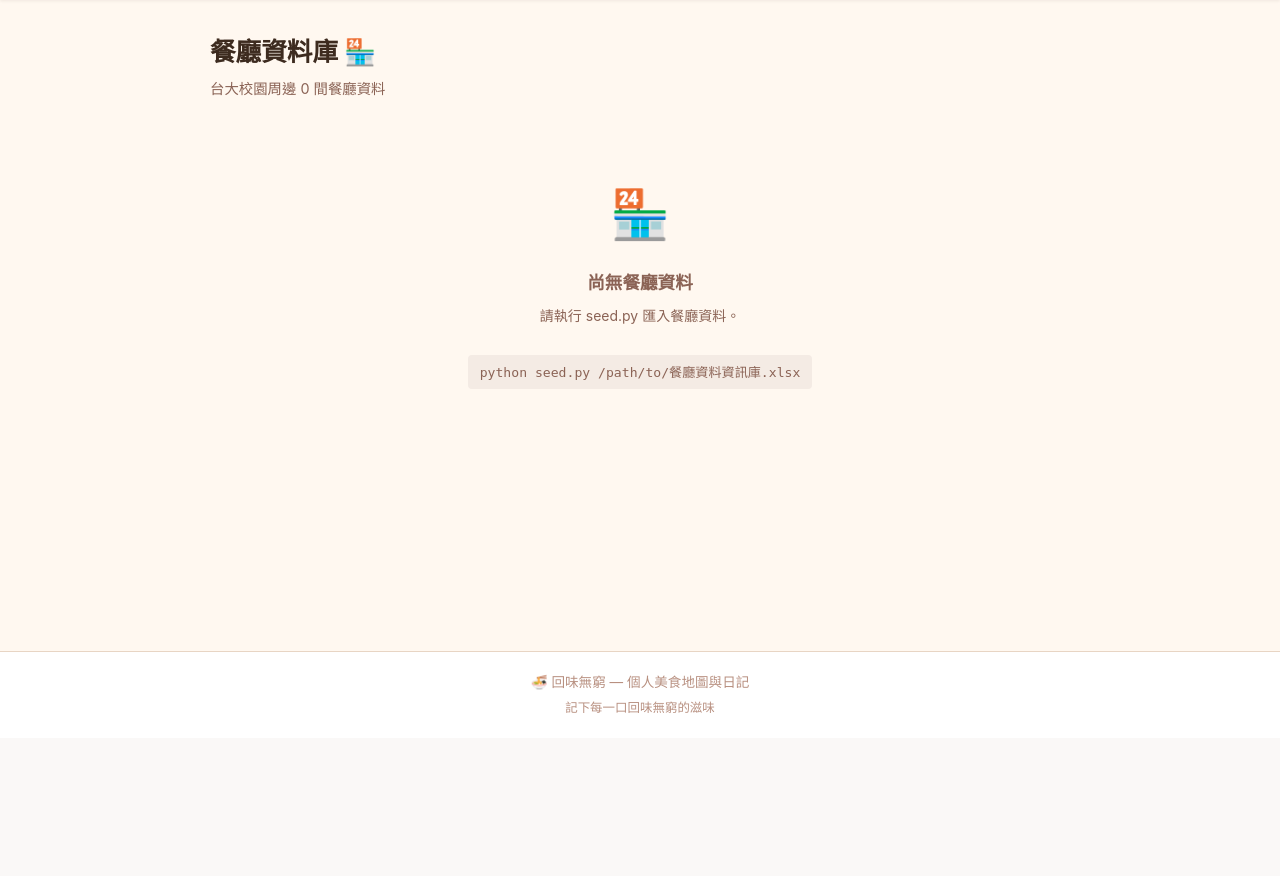
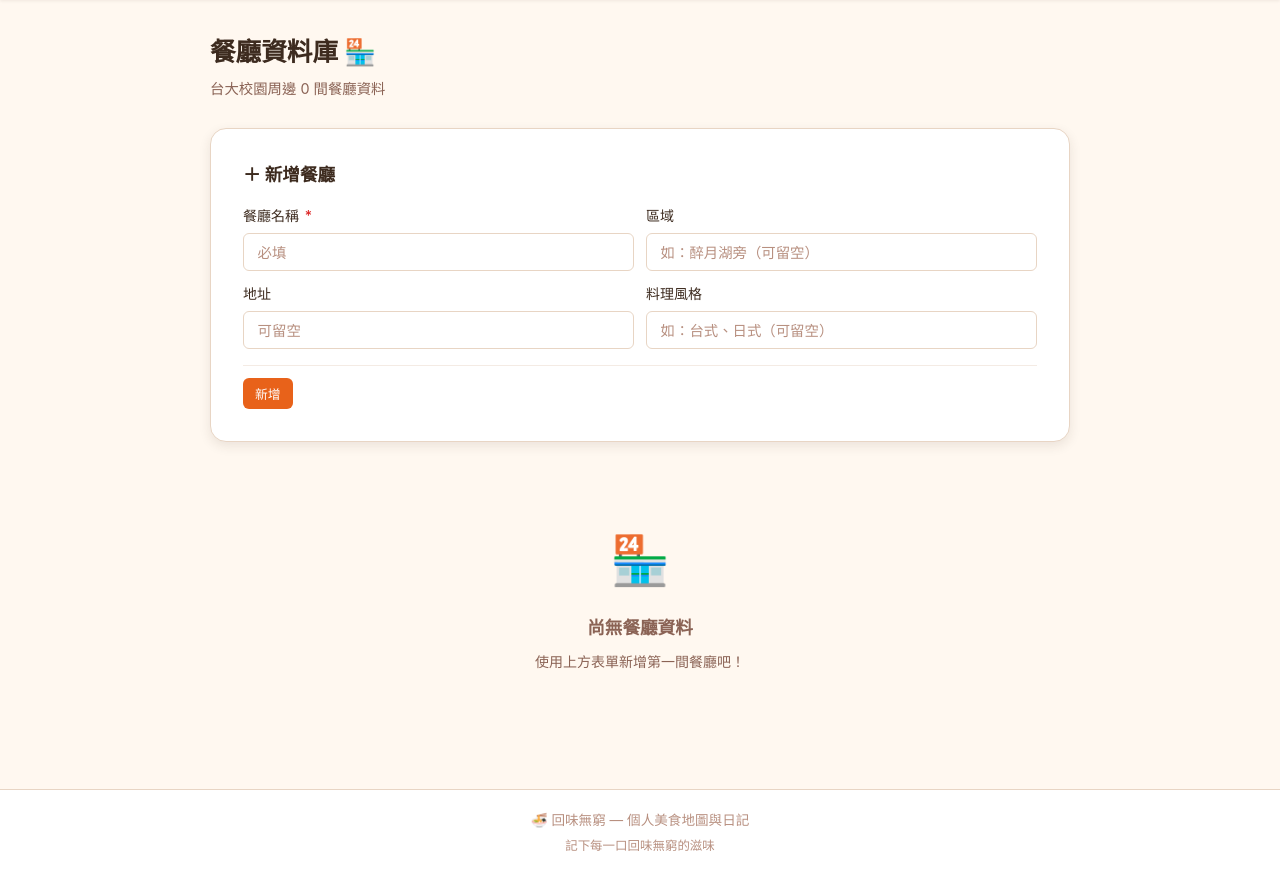
Before and after one commit to mandajjf/Food, a Flask app: page /restaurants in a window 1280 px wide. Shown: the part 62-938 px from the top of the page. Before the commit the page ends 775 px from the top, so only its background shows below. Run offline with Flask 3, Linux system fonts and the light colour scheme; the visitor is signed in with stand-in values (Sample User, id 1); data that the repository does not hold is empty.

Commit message:
餐廳資料庫支援使用者自行新增與刪除
- Restaurant 新增 created_by（user_id FK），記錄誰手動建立此筆資料
- 啟動 migration 自動補 restaurants.created_by 欄位
- 新路由 POST /restaurants/new：新增餐廳（名稱重複時提示警告）
- 新路由 POST /restaurants/<id>/delete：刪除餐廳（僅限建立者）
- 餐廳資料庫頁面頂部加入新增表單（名稱、區域、地址、料理風格）
- 餐廳卡片：僅建立者可見刪除按鈕，含刪除確認 dialog
- 餐廳資料庫頁面加上 login_required
- 自動新增餐廳（從日記新增紀錄時）也一併設定 created_by

Co-Authored-By: Claude Sonnet 4.6 <noreply@anthropic.com>

```diff
--- a/app.py
+++ b/app.py
@@ -64,8 +64,9 @@ with app.app_context():
             conn.rollback()
 
     with db.engine.connect() as _conn:
-        _add_column_if_missing(_conn, "reviews", "calories", "FLOAT")
-        _add_column_if_missing(_conn, "reviews", "protein",  "FLOAT")
+        _add_column_if_missing(_conn, "reviews",     "calories",   "FLOAT")
+        _add_column_if_missing(_conn, "reviews",     "protein",    "FLOAT")
+        _add_column_if_missing(_conn, "restaurants", "created_by", "INTEGER")
 
 
 # ---------------------------------------------------------------------------
@@ -305,11 +306,11 @@ def new_review():
 
         # 若餐廳不在資料庫中，自動建立一筆基本紀錄
         if not Restaurant.query.filter_by(name=restaurant_name).first():
-            new_restaurant = Restaurant(
+            db.session.add(Restaurant(
                 name=restaurant_name,
                 address=address or None,
-            )
-            db.session.add(new_restaurant)
+                created_by=session["user_id"],
+            ))
 
         db.session.commit()
 
@@ -476,11 +477,11 @@ def edit_review(id):
 
         # 若餐廳不在資料庫中，自動建立一筆基本紀錄
         if not Restaurant.query.filter_by(name=restaurant_name).first():
-            new_restaurant = Restaurant(
+            db.session.add(Restaurant(
                 name=restaurant_name,
                 address=address or None,
-            )
-            db.session.add(new_restaurant)
+                created_by=session["user_id"],
+            ))
 
         db.session.commit()
 
@@ -539,13 +540,56 @@ def food_map():
 # ── 餐廳資料庫 ────────────────────────────────────────────────────────────
 
 @app.route("/restaurants")
+@login_required
 def restaurants():
     all_restaurants = (
         Restaurant.query
         .order_by(Restaurant.area, Restaurant.name)
         .all()
     )
-    return render_template("restaurants.html", restaurants=all_restaurants)
+    return render_template(
+        "restaurants.html",
+        restaurants=all_restaurants,
+        current_user_id=session["user_id"],
+    )
+
+
+@app.route("/restaurants/new", methods=["POST"])
+@login_required
+def new_restaurant():
+    name = request.form.get("name", "").strip()
+    if not name:
+        flash("餐廳名稱不可為空。", "danger")
+        return redirect(url_for("restaurants"))
+
+    if Restaurant.query.filter_by(name=name).first():
+        flash(f"「{name}」已存在於資料庫中。", "warning")
+        return redirect(url_for("restaurants"))
+
+    restaurant = Restaurant(
+        name=name,
+        address=request.form.get("address", "").strip() or None,
+        area=request.form.get("area", "").strip() or None,
+        cuisine_style=request.form.get("cuisine_style", "").strip() or None,
+        created_by=session["user_id"],
+    )
+    db.session.add(restaurant)
+    db.session.commit()
+    flash(f"「{name}」已成功加入餐廳資料庫！", "success")
+    return redirect(url_for("restaurants"))
+
+
+@app.route("/restaurants/<int:id>/delete", methods=["POST"])
+@login_required
+def delete_restaurant(id):
+    restaurant = Restaurant.query.get_or_404(id)
+    if restaurant.created_by != session["user_id"]:
+        flash("只能刪除自己新增的餐廳。", "danger")
+        return redirect(url_for("restaurants"))
+    db.session.delete(restaurant)
+    db.session.commit()
+    flash(f"「{restaurant.name}」已刪除。", "success")
+    return redirect(url_for("restaurants"))
 
 
 # ── API：菜單品項（供 new_review 的 JS 使用）────────────────────────────
--- a/models.py
+++ b/models.py
@@ -48,6 +48,7 @@ class Restaurant(db.Model):
     category = db.Column(db.String(200))
     is_healthy = db.Column(db.Boolean, default=False)
     price_level = db.Column(db.Integer)
+    created_by = db.Column(db.Integer, db.ForeignKey("users.id"), nullable=True)
 
     menu_items = db.relationship(
         "MenuItem", backref="restaurant", lazy=True, cascade="all, delete-orphan"
--- a/templates/restaurants.html
+++ b/templates/restaurants.html
@@ -7,9 +7,41 @@
   <p class="page-subtitle">台大校園周邊 {{ restaurants | length }} 間餐廳資料</p>
 </div>
 
+<!-- 新增餐廳表單 -->
+<div class="form-card" style="max-width:100%; margin-bottom:2rem;">
+  <h2 class="form-title" style="font-size:1.1rem; margin-bottom:1rem;">＋ 新增餐廳</h2>
+  <form action="{{ url_for('new_restaurant') }}" method="POST" novalidate>
+    <div class="form-grid-2" style="gap:0.75rem;">
+      <div class="form-group" style="margin-bottom:0;">
+        <label for="r-name">餐廳名稱 <span class="required">*</span></label>
+        <input type="text" id="r-name" name="name" class="form-control"
+          placeholder="必填" required>
+      </div>
+      <div class="form-group" style="margin-bottom:0;">
+        <label for="r-area">區域</label>
+        <input type="text" id="r-area" name="area" class="form-control"
+          placeholder="如：醉月湖旁（可留空）">
+      </div>
+    </div>
+    <div class="form-grid-2" style="gap:0.75rem; margin-top:0.75rem;">
+      <div class="form-group" style="margin-bottom:0;">
+        <label for="r-address">地址</label>
+        <input type="text" id="r-address" name="address" class="form-control"
+          placeholder="可留空">
+      </div>
+      <div class="form-group" style="margin-bottom:0;">
+        <label for="r-cuisine">料理風格</label>
+        <input type="text" id="r-cuisine" name="cuisine_style" class="form-control"
+          placeholder="如：台式、日式（可留空）">
+      </div>
+    </div>
+    <div class="form-actions" style="margin-top:1rem; padding-top:0.75rem; border-top:1px solid var(--border-light);">
+      <button type="submit" class="btn btn-primary btn-sm">新增</button>
+    </div>
+  </form>
+</div>
+
 {% if restaurants %}
-  {% set areas = restaurants | map(attribute='area') | select | unique | list %}
-
   {% set area_order = ['醉月湖旁', '第一學生活動中心', '鹿鳴廣場（舟山路）', '第二學生活動中心', '禮賢樓（美德耐商場）', '新體', '次震宇宙館'] %}
 
   {% for area in area_order %}
@@ -24,10 +56,9 @@
     {% endif %}
   {% endfor %}
 
-  {% set has_area_restaurants = restaurants | selectattr('area') | list %}
   {% set no_area_restaurants = restaurants | rejectattr('area') | list %}
   {% if no_area_restaurants %}
-    <h2 class="area-title">📋 其他餐廳（菜單資料）</h2>
+    <h2 class="area-title">📋 其他餐廳</h2>
     <div class="restaurant-grid mb-3">
       {% for r in no_area_restaurants %}
         {% include '_restaurant_card.html' %}
@@ -39,10 +70,7 @@
   <div class="empty-state">
     <span class="empty-icon">🏪</span>
     <h3>尚無餐廳資料</h3>
-    <p>請執行 seed.py 匯入餐廳資料。</p>
-    <code style="font-size:0.82rem; background:var(--border-light); padding:0.4rem 0.75rem; border-radius:4px; display:inline-block; margin-top:0.5rem;">
-      python seed.py /path/to/餐廳資料資訊庫.xlsx
-    </code>
+    <p>使用上方表單新增第一間餐廳吧！</p>
   </div>
 {% endif %}
 
```
Also changed, not shown: templates/_restaurant_card.html (+7 -0 lines).
